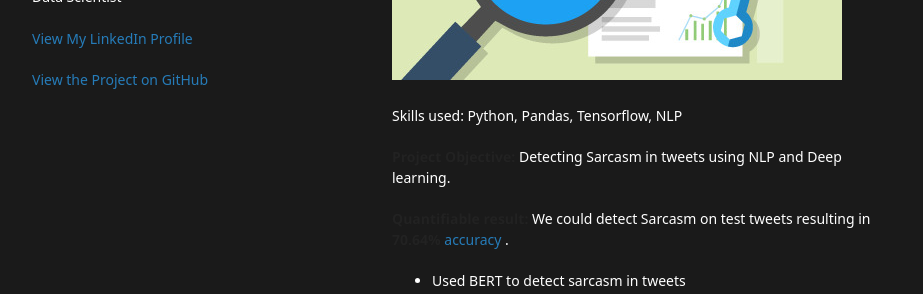
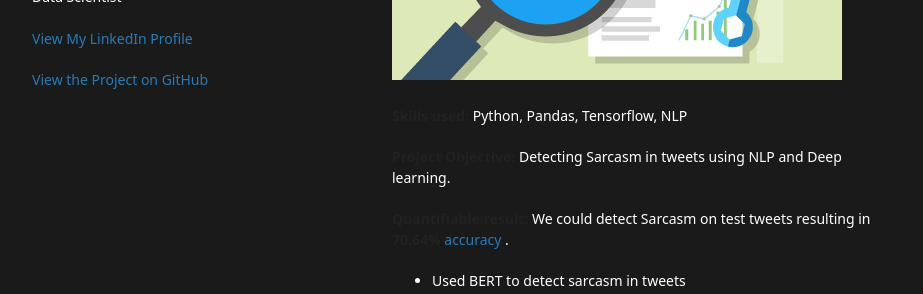
Before and after one commit to iammtaran21/DS-Portfolio_T, a Jekyll site: the page built from index.md, in a window 1280 px wide and 900 px high. Shown: the part 419-713 px from the top of the window, without its empty margins (178-1101 px from the left). Built offline with Jekyll 4.4.1, drawn with Linux system fonts in a browser that asks for light colours; some web fonts are replaced; our own code applies the rules of GitHub Pages for plain Markdown files; a script that is not in the unit is left out.

```diff
--- a/index.md
+++ b/index.md
@@ -9,7 +9,7 @@ Here are some of my best Data Science Projects. I have explored various machine-
 
 <img src="images/tweets.jpeg?raw=true"/>
 
-Skills used: Python, Pandas, Tensorflow, NLP
+<strong>Skills used:</strong> Python, Pandas, Tensorflow, NLP
 
 **Project Objective:** Detecting Sarcasm in tweets using NLP and Deep learning.
 
```
